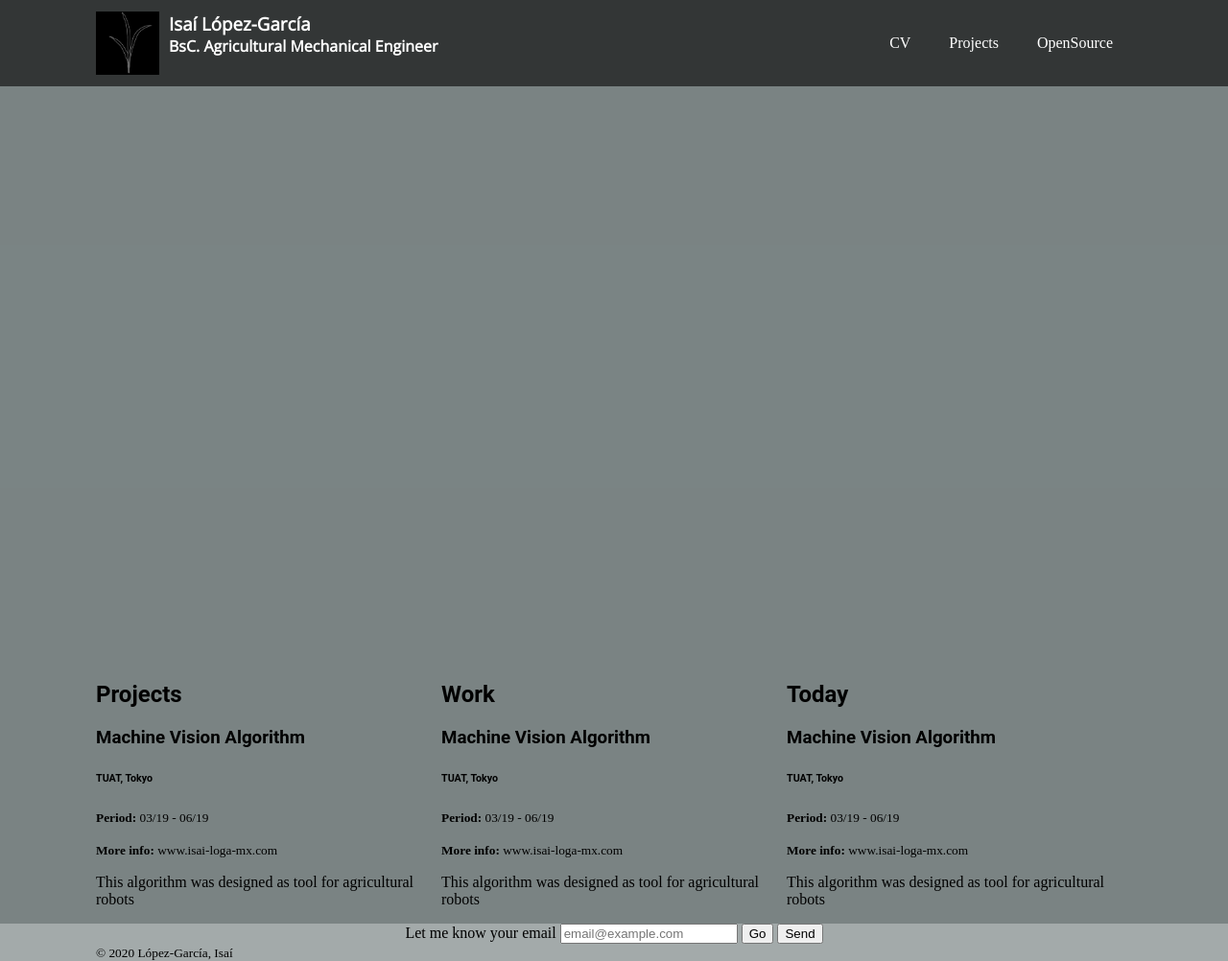
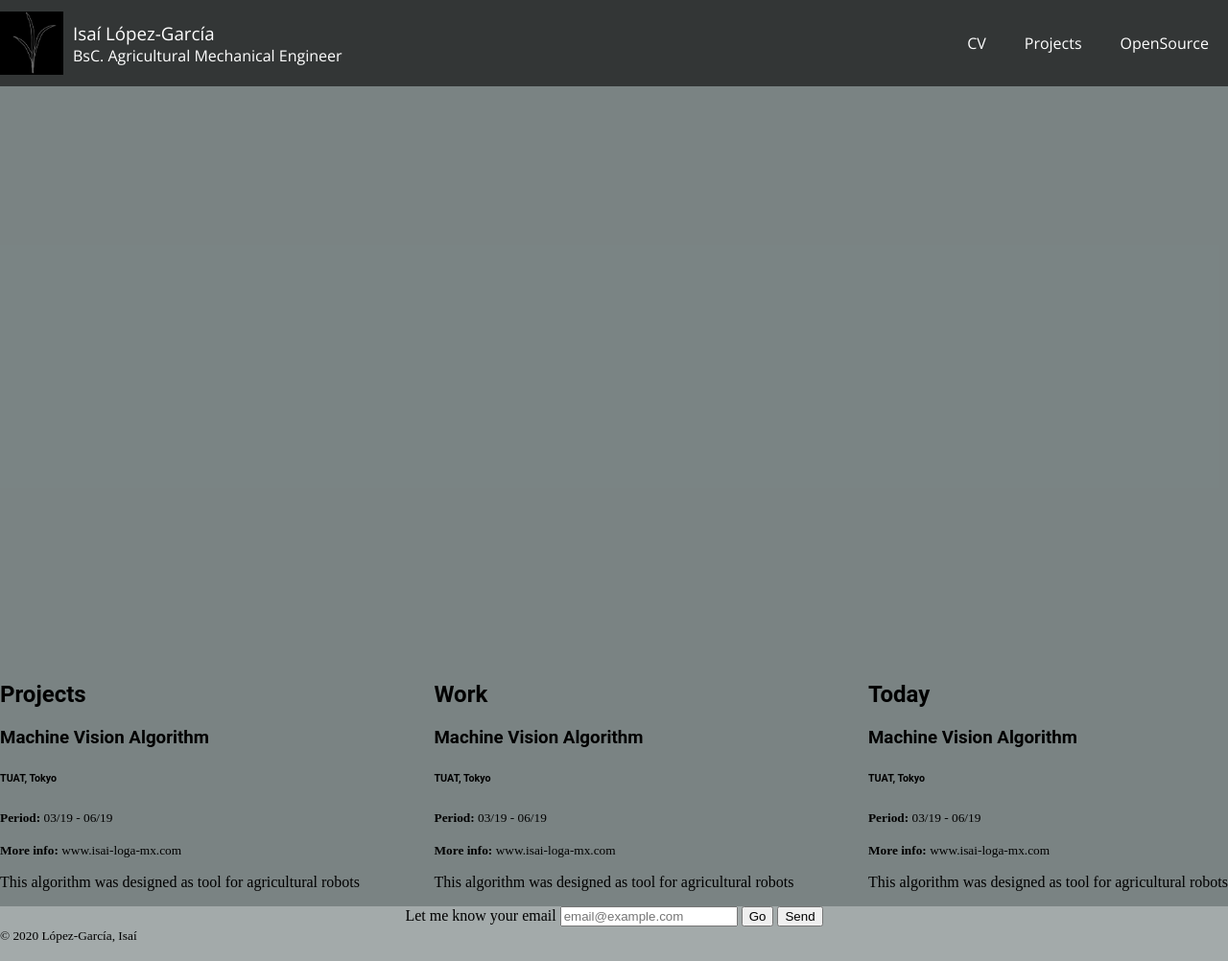
Before and after one commit to isailg/deploy, a plain HTML site: page index.html in a window 1280 px wide. Shown: the whole page at 96% size. Drawn offline with nearby package versions, Linux system fonts and the light colour scheme.

Commit message:
Start with Header

```diff
--- a/css/master.css
+++ b/css/master.css
@@ -102,10 +102,14 @@ body {
 .h4logo,
 .h5logo {
   font-family: 'Open Sans', sans-serif;
+  font-weight: normal;
   margin:0px;
   padding:0px;
 }
 
+.link{
+  font-family: 'Open Sans', sans-serif;
+}
 /*                               */
 /*              Body             */
 /*                               */
@@ -134,7 +138,7 @@ body {
 }
 .container{
   /* border: 1px solid red; */
-  width: 1080px;
+  width: 1300px;
   margin: 0 auto;
   display: inherit;
   align-items: inherit;
@@ -158,7 +162,8 @@ body {
   /* border: 1px  solid red; */
   margin:0 10px 0 0;
   padding: 0px;
-  height: 66px;
+  display: block;
+  align-items: center;
 }
 .foo{
   /* border: 1px solid red; */
@@ -169,6 +174,6 @@ body {
 }
 h4,h5{
   /* line-height: 0.5; */
-  margin:10px 0 0 ;
+  margin:0px ;
   padding:0px;
 }
```
